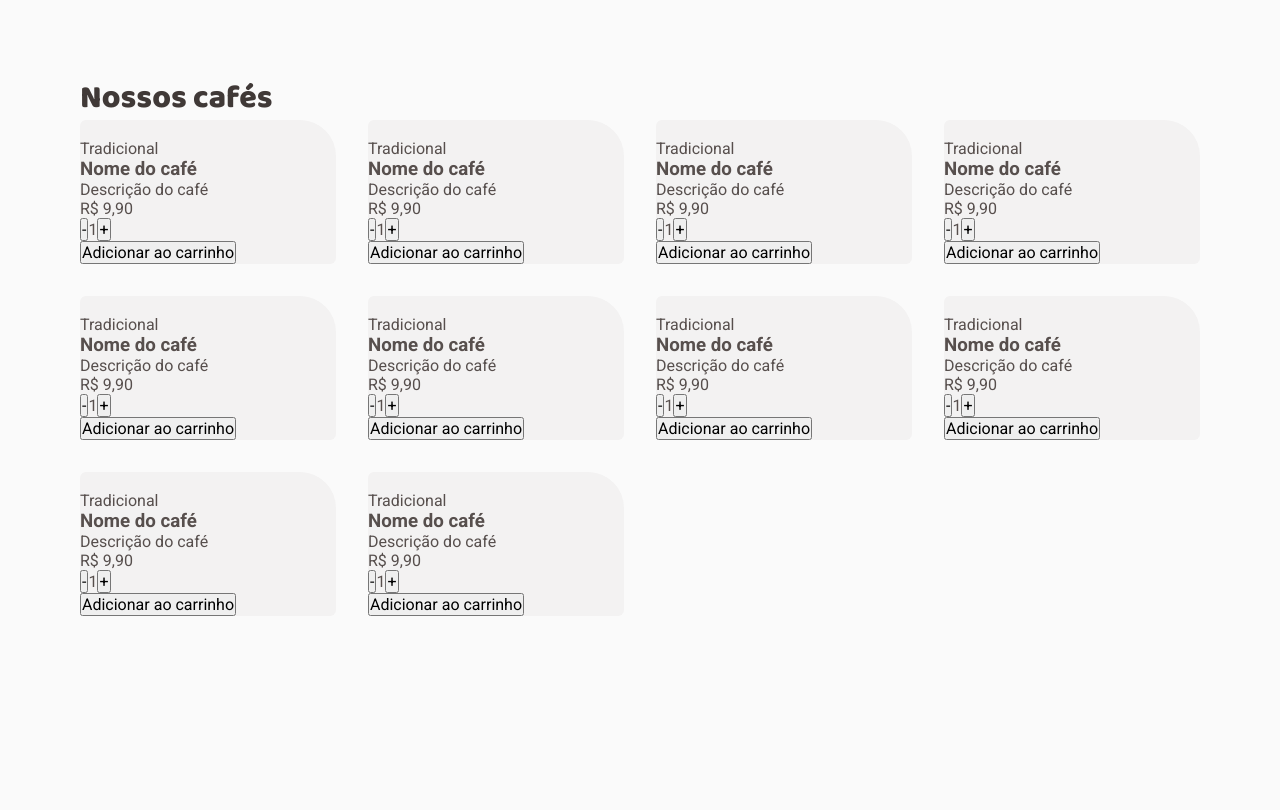
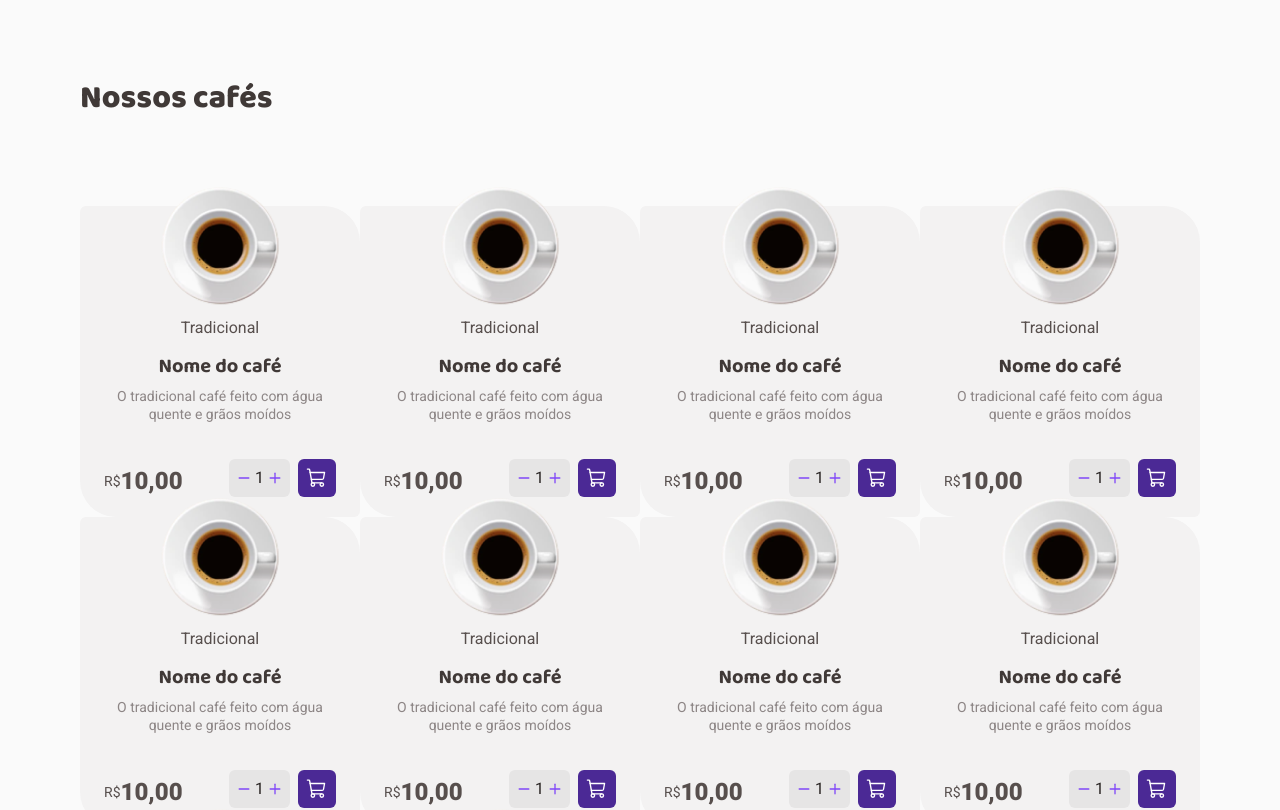
Before and after one commit to milenetaborda/frontend-challenges, a React (Vite) app in the folder coffee-delivery/: page / in a window 1280 px wide. Shown: the part 620-1430 px from the top of the page. Before the commit the page ends 1268 px from the top, so only its background shows below. Built offline with nearby package versions, Linux system fonts and the light colour scheme.

Commit message:
style: adiciona estilo ao componente CoffeeCardCatalog

```diff
--- a/coffee-delivery/src/components/CoffeeCardCatalog/index.tsx
+++ b/coffee-delivery/src/components/CoffeeCardCatalog/index.tsx
@@ -1,28 +1,44 @@
+import { Minus, Plus, ShoppingCart } from "phosphor-react";
+
+import coffeImage from "./images/Coffee.png";
 import * as S from "./styles";
 
 export const CoffeeCardCatalog = () => {
   return (
     <S.CoffeeCardContainer>
-      <img src="" alt="" />
+      <img src={coffeImage} alt="" />
 
       <S.TagsContainer>
         <span>Tradicional</span>
       </S.TagsContainer>
 
-      <div>
-        <h3>Nome do café</h3>
-        <p>Descrição do café</p>
-      </div>
+      <S.CoffeeHeadingContent>
+        <S.CoffeeName>Nome do café</S.CoffeeName>
+        <S.CoffeeDescription>
+          O tradicional café feito com água quente e grãos moídos
+        </S.CoffeeDescription>
+      </S.CoffeeHeadingContent>
 
-      <footer>
-        <p>R$ 9,90</p>
-        <div>
-          <button type="button">-</button>
-          <span>1</span>
-          <button type="button">+</button>
-        </div>
-        <button type="button">Adicionar ao carrinho</button>
-      </footer>
+      <S.CoffeeCardFooter>
+        <S.Price>
+          <span>R$</span> 10,00
+        </S.Price>
+
+        <S.CoffeeCardBuyWrapper>
+          <S.Counter>
+            <button type="button">
+              <Minus size={14} color="#8047F8" weight="bold" />
+            </button>
+            <span>1</span>
+            <button type="button">
+              <Plus size={14} color="#8047F8" weight="bold" />
+            </button>
+          </S.Counter>
+          <S.AddToCartButton type="button">
+            <ShoppingCart size={22} color="white" />
+          </S.AddToCartButton>
+        </S.CoffeeCardBuyWrapper>
+      </S.CoffeeCardFooter>
     </S.CoffeeCardContainer>
   );
 };
--- a/coffee-delivery/src/components/CoffeeCardCatalog/styles.ts
+++ b/coffee-delivery/src/components/CoffeeCardCatalog/styles.ts
@@ -3,6 +3,125 @@ import styled from "styled-components";
 export const CoffeeCardContainer = styled.div`
   background: ${({ theme }) => theme["base-card"]};
   border-radius: 6px 36px;
+  position: relative;
+
+  display: flex;
+  flex-direction: column;
+  align-items: center;
+  padding: 20px 24px;
+
+  img {
+    position: absolute;
+    top: -20px;
+    left: calc(50% - 120px / 2);
+  }
 `;
 
-export const TagsContainer = styled.div``;
+export const TagsContainer = styled.div`
+  margin-top: 92px;
+`;
+
+export const CoffeeHeadingContent = styled.div`
+  display: flex;
+  flex-direction: column;
+  align-items: center;
+  gap: 8px;
+
+  margin: 16px 0 36px;
+`;
+
+export const CoffeeName = styled.h2`
+  font-family: "Baloo 2";
+  font-weight: 700;
+  font-size: 20px;
+  line-height: 130%;
+  color: ${({ theme }) => theme["base-subtitle"]};
+`;
+
+export const CoffeeDescription = styled.p`
+  font-family: "Roboto";
+  font-weight: 400;
+  font-size: 14px;
+  line-height: 130%;
+
+  text-align: center;
+  color: ${({ theme }) => theme["base-label"]};
+`;
+
+export const CoffeeCardFooter = styled.footer`
+  display: flex;
+  align-items: flex-end;
+  justify-content: space-between;
+  gap: 23px;
+
+  width: 100%;
+`;
+
+export const CoffeeCardBuyWrapper = styled.div`
+  display: flex;
+  gap: 8px;
+`;
+
+export const Price = styled.p`
+  font-family: "Roboto";
+  font-weight: 800;
+  font-size: 24px;
+  line-height: 130%;
+
+  text-align: right;
+  color: ${({ theme }) => theme["base-text"]};
+
+  display: flex;
+  align-items: flex-end;
+
+  span {
+    font-weight: 400;
+    font-size: 14px;
+  }
+`;
+
+export const Counter = styled.div`
+  background: ${({ theme }) => theme["base-button"]};
+  border-radius: 6px;
+
+  display: flex;
+  align-items: center;
+  padding: 8px;
+  gap: 4px;
+
+  button {
+    background: transparent;
+    border: none;
+    cursor: pointer;
+
+    display: flex;
+    align-items: center;
+  }
+
+  span {
+    font-family: "Roboto";
+    font-style: normal;
+    font-size: 16px;
+    line-height: 130%;
+
+    text-align: center;
+    color: ${({ theme }) => theme["base-title"]};
+  }
+`;
+
+export const AddToCartButton = styled.button`
+  display: flex;
+  justify-content: center;
+  align-items: center;
+  padding: 8px;
+  gap: 8px;
+
+  width: 38px;
+  height: 38px;
+
+  background: ${({ theme }) => theme["purple-dark"]};
+  border-radius: 6px;
+
+  cursor: pointer;
+  border: none;
+`;
--- a/coffee-delivery/src/pages/Home/styles.ts
+++ b/coffee-delivery/src/pages/Home/styles.ts
@@ -21,5 +21,7 @@ export const CoffeeListTitle = styled.h2`
 export const CoffeeList = styled.ul`
   display: grid;
   grid-template-columns: repeat(4, 1fr);
-  gap: 32px;
+  margin-top: 32px;
+
+  padding: 54px 0;
 `;
```
Also changed, not shown: coffee-delivery/src/components/CoffeeCardCatalog/images/Coffee.png (added).
